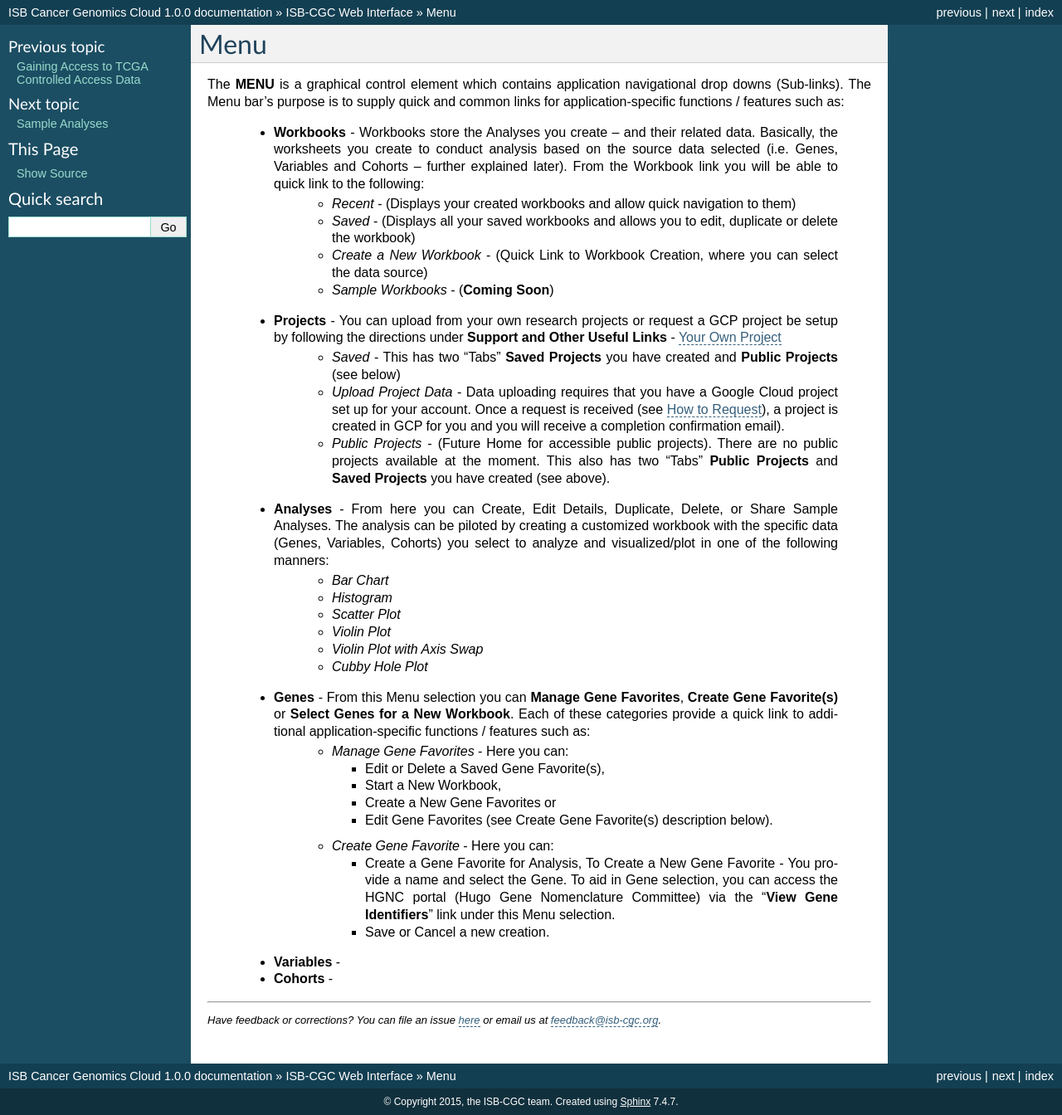
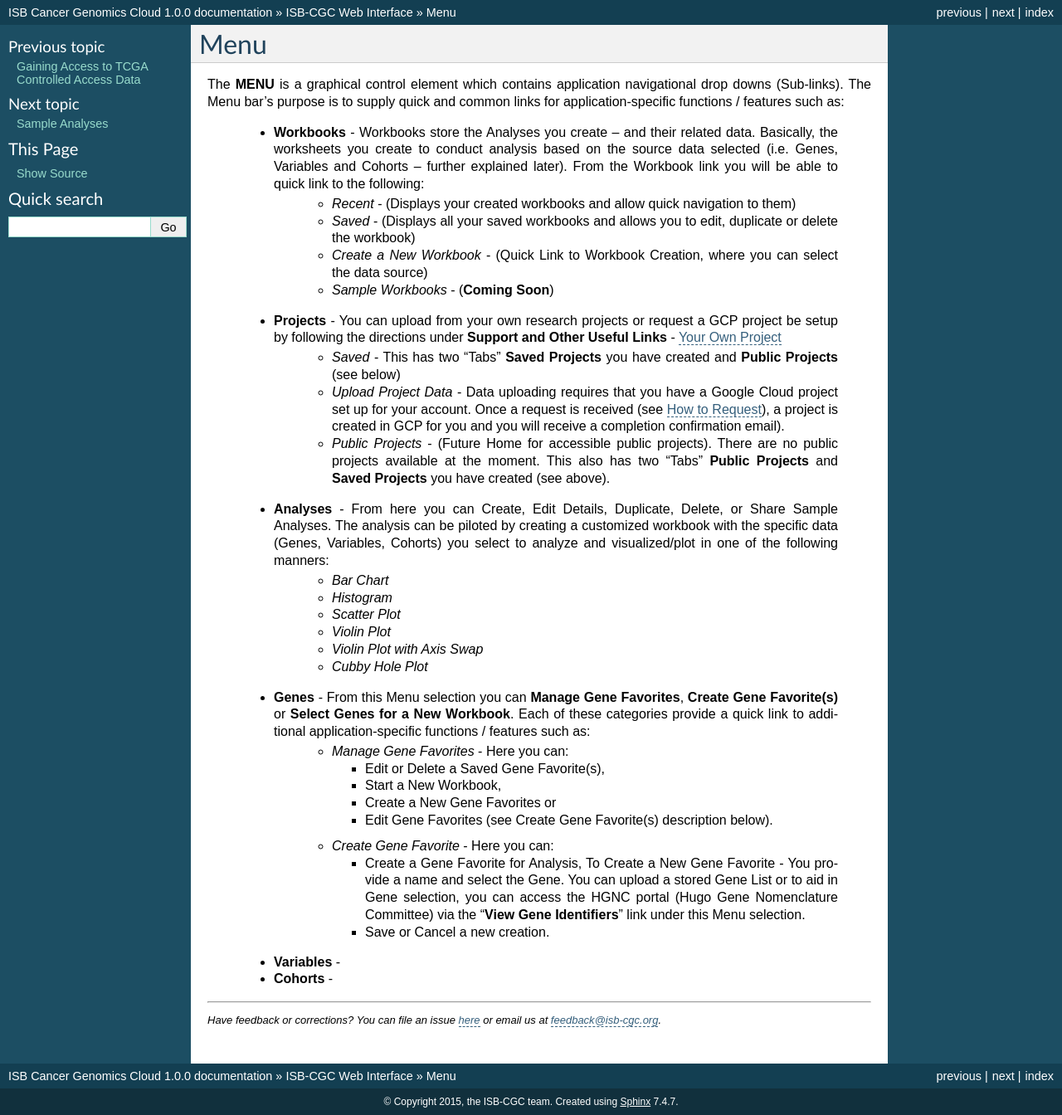
Before and after one commit to isb-cgc/readthedocs, a Sphinx documentation site: the page built from docs/source/sections/webapp/Menu.rst, in a window 1280 px wide and 1344 px high. Shown: the whole window at 83% size. Built offline with Sphinx 7.4.7, drawn with Linux system fonts in a browser that asks for light colours.

Commit message:
Update Menu.rst

```diff
--- a/docs/source/sections/webapp/Menu.rst
+++ b/docs/source/sections/webapp/Menu.rst
@@ -31,7 +31,7 @@ The **MENU** is a graphical control element which contains application navigatio
       * Edit Gene Favorites (see Create Gene Favorite(s) description below).
     - *Create Gene Favorite* - Here you can:
 
-      * Create a Gene Favorite for Analysis, To Create a New Gene Favorite - You provide a name and select the Gene. To aid in Gene selection, you can access the HGNC portal (Hugo Gene Nomenclature Committee) via the "**View Gene Identifiers**" link under this Menu selection.
+      * Create a Gene Favorite for Analysis, To Create a New Gene Favorite - You provide a name and select the Gene. You can upload a stored Gene List or to aid in Gene selection, you can access the HGNC portal (Hugo Gene Nomenclature Committee) via the "**View Gene Identifiers**" link under this Menu selection.
       * Save or Cancel a new creation.
 
  * **Variables** -
```
